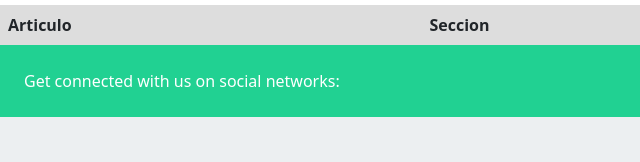
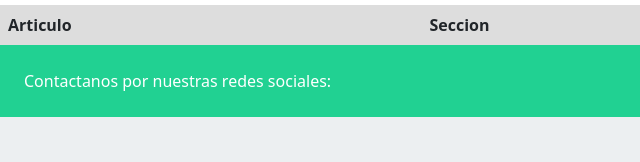
Before and after one commit to Tavends/CRUD-P2-TOMAS, a plain HTML site: page index.html in a window 1280 px wide. Shown: the part 179-341 px from the top of the page, 0-640 px from the left. Drawn offline with nearby package versions, Linux system fonts and the light colour scheme.

Commit message:
Cambios en texto de html

```diff
--- a/index.html
+++ b/index.html
@@ -62,7 +62,7 @@
   <section class="d-flex justify-content-between p-4 text-white" style="background-color: #21D192">
     <!-- Nota Personal: Left -->
     <div class="me-5">
-      <span>Get connected with us on social networks:</span>
+      <span>Contactanos por nuestras redes sociales:</span>
     </div>
     <!-- Nota Personal: Left -->
 
```
